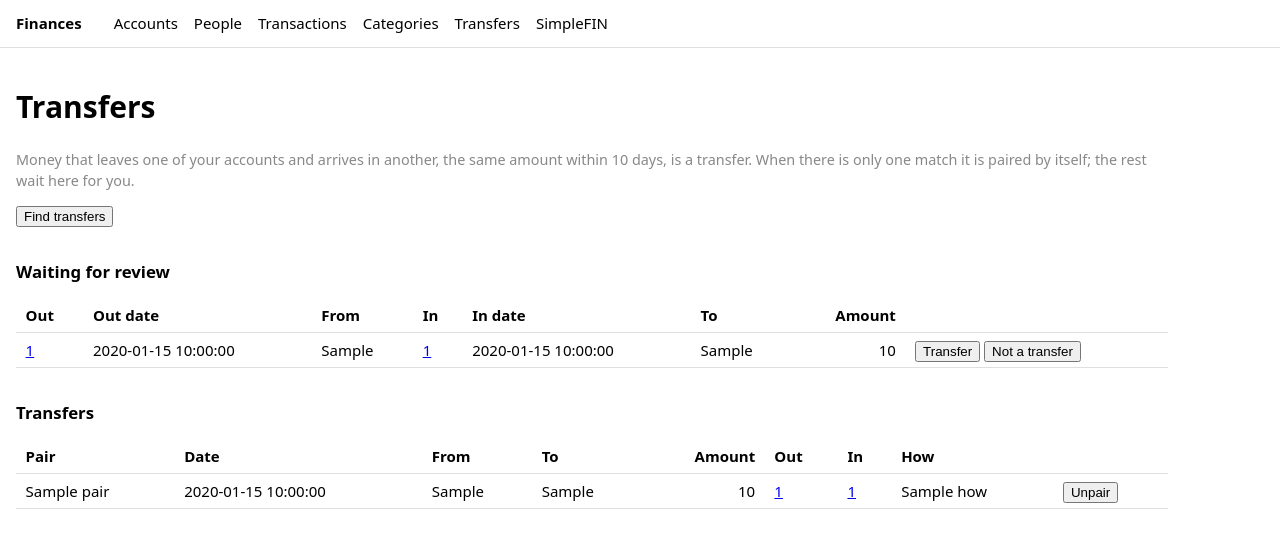
After one commit to rchai12/finances, a FastAPI app: template src/finances/web/templates/transfers.html in a window 1280 px wide. The commit adds this page. Shown: the top 548 px of the page. Run offline with FastAPI, Linux system fonts and the light colour scheme; the template is opened without the code that fills it: most values are stand-ins (such as "Sample title", 1, 10 or a date in 2020).

Commit message:
Phase 11d: put transfer review, confirming, and unpairing on the web so the household can settle transfers in the browser, not only the terminal.
Co-authored-by: Cursor <cursoragent@cursor.com>

```diff
--- a/src/finances/web/app.py
+++ b/src/finances/web/app.py
@@ -36,6 +36,7 @@ from finances.db.repositories import (
     create_category,
     create_person,
     create_rule,
+    create_transfer_pair,
     delete_rule,
     get_account_by_name,
     get_person_by_name,
@@ -45,15 +46,18 @@ from finances.db.repositories import (
     list_new_feed_accounts,
     list_people,
     map_feed_account,
+    reject_transfer,
     resolve_owner,
     set_account_owner,
     set_cardholder_alias,
     set_category_by_hand,
     set_feed_account_ignored,
+    unpair_transfer,
 )
 from finances.domain.feed_setup import new_accounts
-from finances.domain.models import Account, AccountType, Transaction
+from finances.domain.models import CONFIRMED, Account, AccountType, Transaction
 from finances.domain.rules import MATCHES
+from finances.domain.transfers import TRANSFER_MAX_DAYS
 from finances.sync import transport
 from finances.sync.links import (
     delete_access_url,
@@ -81,6 +85,7 @@ from finances.views.sync import (
     waiting_counts,
 )
 from finances.views.transactions import transaction_row
+from finances.views.transfers import suggestion_lines, transfer_lines, transfer_of
 
 HOST = "127.0.0.1"
 SECURITY_HEADERS = {
@@ -110,6 +115,10 @@ NOTICES = {
     "rule-deleted": "Rule deleted, and the rules were run again.",
     "category-set": "Category saved.",
     "category-cleared": "Category left to the rules.",
+    "transfers-found": "Clear transfers were paired; the rest wait for review.",
+    "transfer-confirmed": "Transfer saved.",
+    "transfer-rejected": "Those two will not be paired.",
+    "transfer-removed": "Transfer removed; those two will not be paired again.",
 }
 ACCOUNT_TYPES = tuple(item.value for item in AccountType)
 
@@ -391,16 +400,38 @@ def _transaction_page(
     with _reading() as session:
         detail = None if transaction_id is None else transaction_detail(session, transaction_id)
         choices = category_choices(session)
+        transfer = None if detail is None else transfer_of(session, detail.id)
     if detail is None:
         return _missing_transaction(request)
     context = {
         "detail": detail,
+        "transfer": transfer,
         "choices": choices,
         "matches": MATCHES,
         "rule_form": _rule_form(pattern=detail.merchant, category=detail.category),
         "error": error,
     }
     return _render(request, "transactions_one", context, status_code)
+
+
+def _transfers_page(
+    request: Request, *, error: str | None = None, status_code: int = 200
+) -> Response:
+    with _reading() as session:
+        context = {
+            "suggestions": suggestion_lines(session),
+            "pairs": transfer_lines(session),
+            "max_days": TRANSFER_MAX_DAYS,
+            "error": error,
+        }
+    return _render(request, "transfers", context, status_code)
+
+
+def _transfer_sides(out: str, into: str) -> tuple[int, int]:
+    out_id, in_id = _id(out), _id(into)
+    if out_id is None or in_id is None:
+        raise ValueError("transaction not found")
+    return out_id, in_id
 
 
 def _known_transaction(text: str) -> int | None:
@@ -642,6 +673,77 @@ def create_app(port: int) -> ASGIApp:
             return _categories_page(request, error=str(error), status_code=400)
         return _done("/categories?notice=rule-deleted")
 
+    @api.get("/transfers")
+    def transfers(request: Request) -> Response:
+        stopped = _not_migrated(request)
+        if stopped is not None:
+            return stopped
+        return _transfers_page(request)
+
+    @api.post("/transfers/find")
+    def find_transfers(request: Request, csrf: _Field = "") -> Response:
+        stopped = refused(request, csrf)
+        if stopped is not None:
+            return stopped
+        with _reading() as session:
+            pair_transfers(session)
+        return _done("/transfers?notice=transfers-found")
+
+    @api.post("/transfers/confirm")
+    def confirm_transfer(
+        request: Request,
+        csrf: _Field = "",
+        out: _Field = "",
+        into: Annotated[str, Form(alias="in")] = "",
+    ) -> Response:
+        stopped = refused(request, csrf)
+        if stopped is not None:
+            return stopped
+        try:
+            out_id, in_id = _transfer_sides(out, into)
+            with _reading() as session:
+                create_transfer_pair(session, out_id, in_id, CONFIRMED)
+        except _REFUSALS as error:
+            return _transfers_page(request, error=str(error), status_code=400)
+        return _done("/transfers?notice=transfer-confirmed")
+
+    @api.post("/transfers/reject")
+    def reject(
+        request: Request,
+        csrf: _Field = "",
+        out: _Field = "",
+        into: Annotated[str, Form(alias="in")] = "",
+    ) -> Response:
+        stopped = refused(request, csrf)
+        if stopped is not None:
+            return stopped
+        try:
+            out_id, in_id = _transfer_sides(out, into)
+            with _reading() as session:
+                reject_transfer(session, out_id, in_id)
+        except _REFUSALS as error:
+            return _transfers_page(request, error=str(error), status_code=400)
+        return _done("/transfers?notice=transfer-rejected")
+
+    @api.post("/transfers/unpair")
+    def unpair(
+        request: Request, csrf: _Field = "", pair: _Field = "", back: _Field = ""
+    ) -> Response:
+        stopped = refused(request, csrf)
+        if stopped is not None:
+            return stopped
+        try:
+            pair_id = _id(pair)
+            if pair_id is None:
+                raise ValueError("transfer not found")
+            with _reading() as session:
+                unpair_transfer(session, pair_id)
+        except _REFUSALS as error:
+            return _transfers_page(request, error=str(error), status_code=400)
+        if _WHOLE.fullmatch(back) is not None:
+            return _done(f"/transactions/{back}?notice=transfer-removed")
+        return _done("/transfers?notice=transfer-removed")
+
     @api.get("/sync")
     def sync(request: Request) -> Response:
         stopped = _not_migrated(request)
--- a/src/finances/web/templates/layout.html
+++ b/src/finances/web/templates/layout.html
@@ -13,6 +13,7 @@
   <a href="/people"{% if section == "people" %} aria-current="page"{% endif %}>People</a>
   <a href="/transactions"{% if section == "transactions" %} aria-current="page"{% endif %}>Transactions</a>
   <a href="/categories"{% if section == "categories" %} aria-current="page"{% endif %}>Categories</a>
+  <a href="/transfers"{% if section == "transfers" %} aria-current="page"{% endif %}>Transfers</a>
   <a href="/sync"{% if section == "sync" %} aria-current="page"{% endif %}>SimpleFIN</a>
 </nav>
 <main>
--- /dev/null
+++ b/src/finances/web/templates/transfers.html
@@ -0,0 +1,33 @@
+{% extends "layout.html" %}
+{% block title %}Transfers · Finances{% endblock %}
+{% block content %}
+<h1>Transfers</h1>
+{% include "messages.html" %}
+<p class="hint">Money that leaves one of your accounts and arrives in another, the same amount within {{ max_days }} days, is a transfer. When there is only one match it is paired by itself; the rest wait here for you.</p>
+<form method="post" action="/transfers/find" class="fields">
+  <input type="hidden" name="csrf" value="{{ csrf }}">
+  <button type="submit">Find transfers</button>
+</form>
+<h2>Waiting for review</h2>
+{% if suggestions %}
+<table>
+<thead><tr><th>Out</th><th>Out date</th><th>From</th><th>In</th><th>In date</th><th>To</th><th class="amount">Amount</th><th></th></tr></thead>
+<tbody>
+{% for row in suggestions %}<tr><td><a href="/transactions/{{ row.out_id }}">{{ row.out_id }}</a></td><td>{{ row.out_date }}</td><td>{{ row.from_account }}</td><td><a href="/transactions/{{ row.in_id }}">{{ row.in_id }}</a></td><td>{{ row.in_date }}</td><td>{{ row.to_account }}</td><td class="amount">{{ row.amount }}</td><td><form method="post" action="/transfers/confirm" class="inline"><input type="hidden" name="csrf" value="{{ csrf }}"><input type="hidden" name="out" value="{{ row.out_id }}"><input type="hidden" name="in" value="{{ row.in_id }}"><button type="submit">Transfer</button></form> <form method="post" action="/transfers/reject" class="inline"><input type="hidden" name="csrf" value="{{ csrf }}"><input type="hidden" name="out" value="{{ row.out_id }}"><input type="hidden" name="in" value="{{ row.in_id }}"><button type="submit">Not a transfer</button></form></td></tr>
+{% endfor %}</tbody>
+</table>
+{% else %}
+<p class="empty">No transfers wait for review.</p>
+{% endif %}
+<h2>Transfers</h2>
+{% if pairs %}
+<table>
+<thead><tr><th>Pair</th><th>Date</th><th>From</th><th>To</th><th class="amount">Amount</th><th>Out</th><th>In</th><th>How</th><th></th></tr></thead>
+<tbody>
+{% for row in pairs %}<tr><td>{{ row.pair }}</td><td>{{ row.date }}</td><td>{{ row.from_account }}</td><td>{{ row.to_account }}</td><td class="amount">{{ row.amount }}</td><td><a href="/transactions/{{ row.out_id }}">{{ row.out_id }}</a></td><td><a href="/transactions/{{ row.in_id }}">{{ row.in_id }}</a></td><td>{{ row.how }}</td><td><form method="post" action="/transfers/unpair" class="inline"><input type="hidden" name="csrf" value="{{ csrf }}"><input type="hidden" name="pair" value="{{ row.pair }}"><button type="submit">Unpair</button></form></td></tr>
+{% endfor %}</tbody>
+</table>
+{% else %}
+<p class="empty">No transfers.</p>
+{% endif %}
+{% endblock %}
```
Also changed, not shown: docs/progress.md (+11 -0 lines), docs/reviews/phase-11d-transfers-on-the-web.md (added, +43 -0 lines), src/finances/db/repositories.py (+8 -2 lines), src/finances/views/transfers.py (+32 -23 lines), src/finances/web/templates/transactions_one.html (+10 -0 lines), tests/integration/test_transfer_views.py (added, +89 -0 lines), tests/integration/test_web_transfers.py (added, +367 -0 lines).
